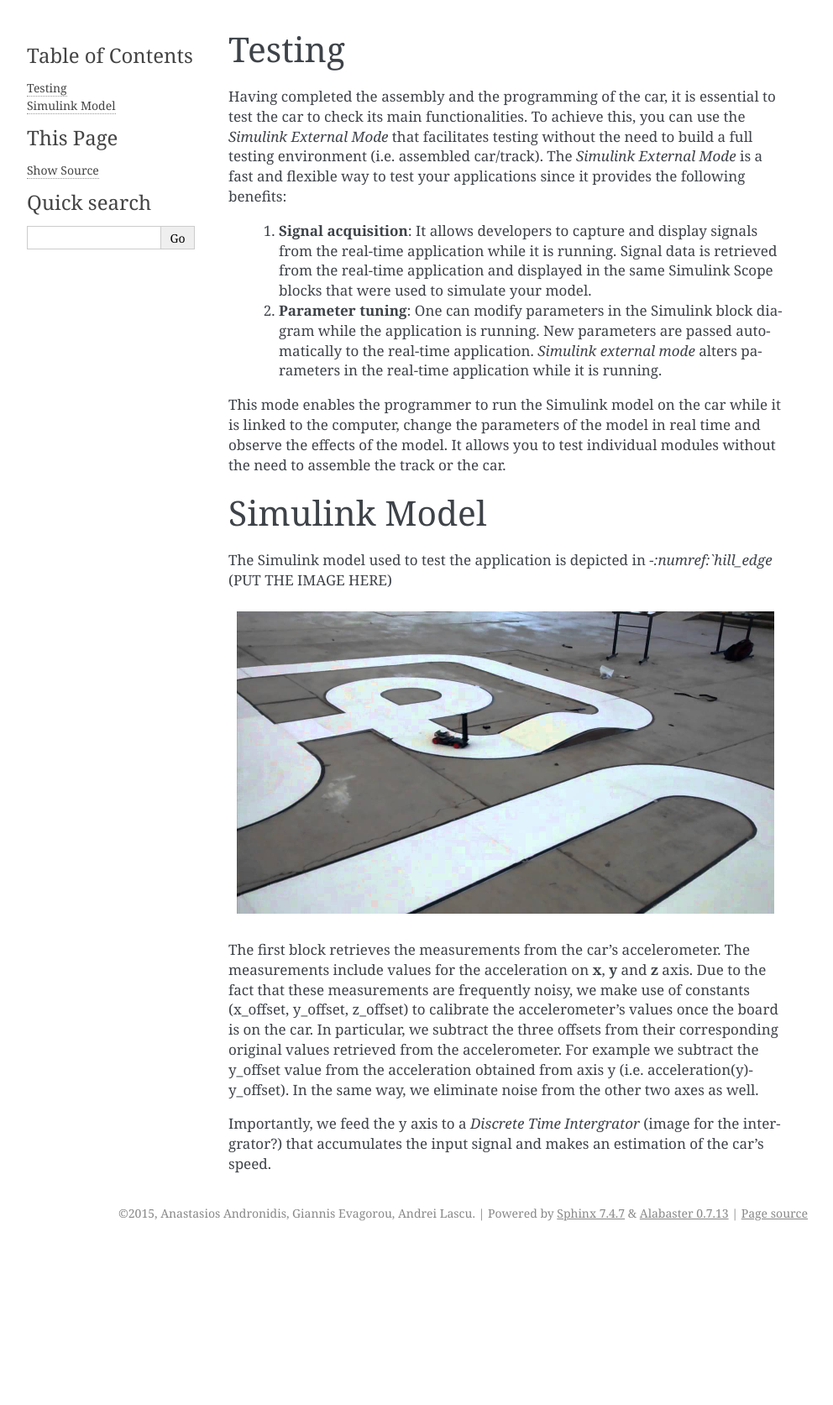
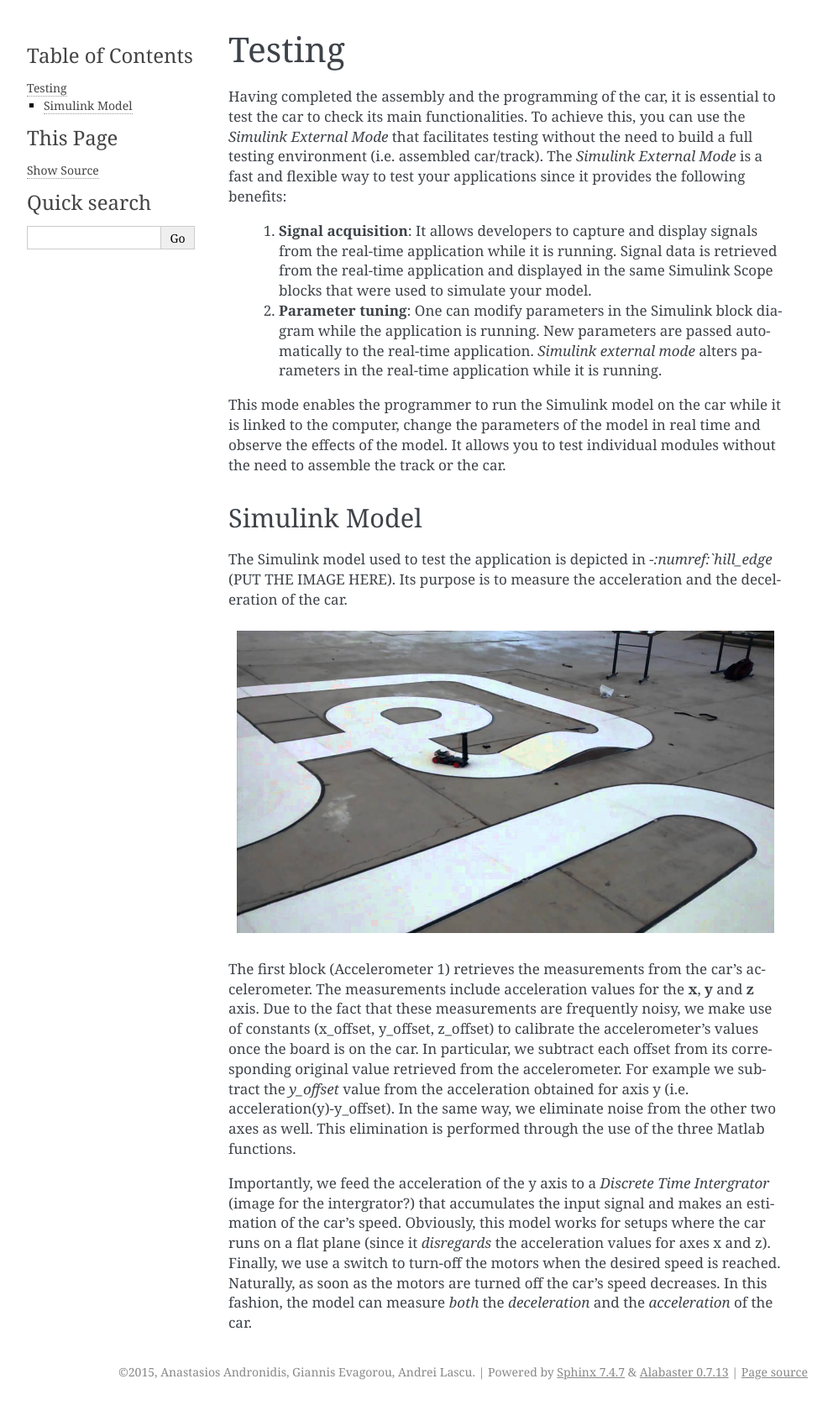
Before and after one commit to 0152la/FreescaleDocumentation, a Sphinx documentation site: the page built from source/testing.rst, in a window 1280 px wide. Shown: the whole page at 84% size, without its empty margins (148-1140 px from the left). Built offline with Sphinx 7.4.7, drawn with Linux system fonts in a browser that asks for light colours; before the commit the page ends 1484 px from its top, so only the background shows below that.

Commit message:
testing update

```diff
--- a/source/testing.rst
+++ b/source/testing.rst
@@ -11,15 +11,15 @@ This mode enables the programmer to run the Simulink model on the car while it i
 
 
 Simulink Model
-==============
+--------------
 
-The Simulink model used to test the application is depicted in `-:numref:`hill_edge`  (PUT THE IMAGE HERE)
+The Simulink model used to test the application is depicted in `-:numref:`hill_edge`  (PUT THE IMAGE HERE). Its purpose is to measure the acceleration and the deceleration of the car.
 
 .. figure:: Pictures/whole_truck.jpg
    :scale: 50 %
    :name: whole_truck
 
-The first block retrieves the measurements from the car's accelerometer. The measurements include values for the acceleration on **x**, **y** and **z** axis. Due to the fact that these measurements are frequently noisy, we make use of constants (x_offset, y_offset, z_offset) to calibrate the accelerometer's values once the board is on the car. In particular, we subtract the three offsets from their corresponding original values retrieved from the accelerometer. For example we subtract the y_offset value from the acceleration obtained from axis y (i.e. acceleration(y)-y_offset). In the same way, we eliminate noise from the other two axes as well.
+The first block (Accelerometer 1) retrieves the measurements from the car's accelerometer. The measurements include acceleration values for the **x**, **y** and **z** axis. Due to the fact that these measurements are frequently noisy, we make use of constants (x_offset, y_offset, z_offset) to calibrate the accelerometer's values once the board is on the car. In particular, we subtract each offset from its corresponding original value retrieved from the accelerometer. For example we subtract the *y_offset* value from the acceleration obtained for axis y (i.e. acceleration(y)-y_offset). In the same way, we eliminate noise from the other two axes as well. This elimination is performed through the use of the three Matlab functions.
 
 
-Importantly, we feed the y axis to a *Discrete Time Intergrator*  (image for the intergrator?) that accumulates the input signal and makes an estimation of the car's speed.
+Importantly, we feed the acceleration of the y axis to a *Discrete Time Intergrator*  (image for the intergrator?) that accumulates the input signal and makes an estimation of the car's speed. Obviously, this model works for setups where the car runs on a flat plane (since it *disregards* the acceleration values for axes x and z). Finally, we use a switch to turn-off the motors when the desired speed is reached. Naturally, as soon as the motors are turned off the car's speed decreases. In this fashion, the model can measure *both* the *deceleration* and the *acceleration* of the car.
```
